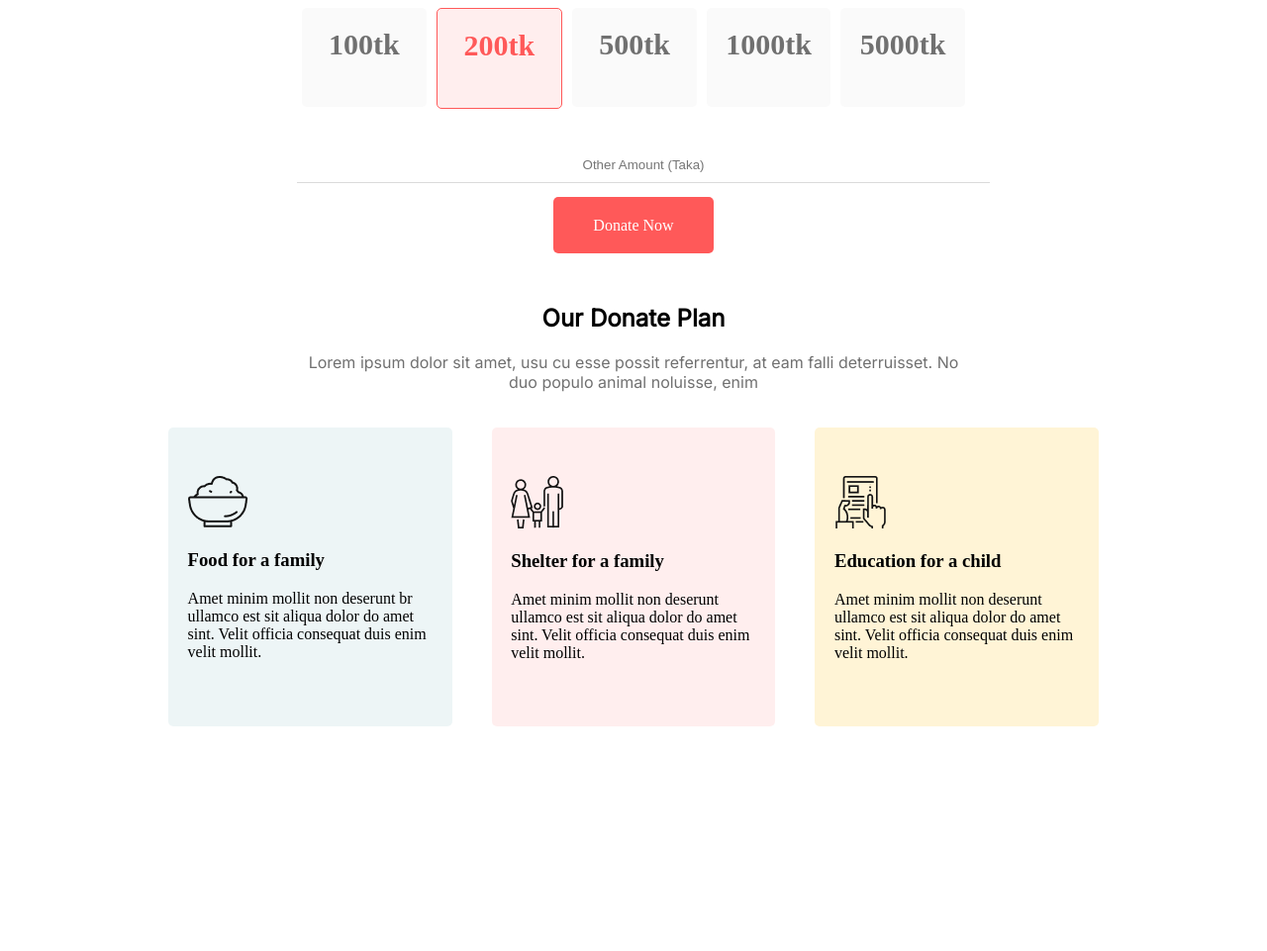
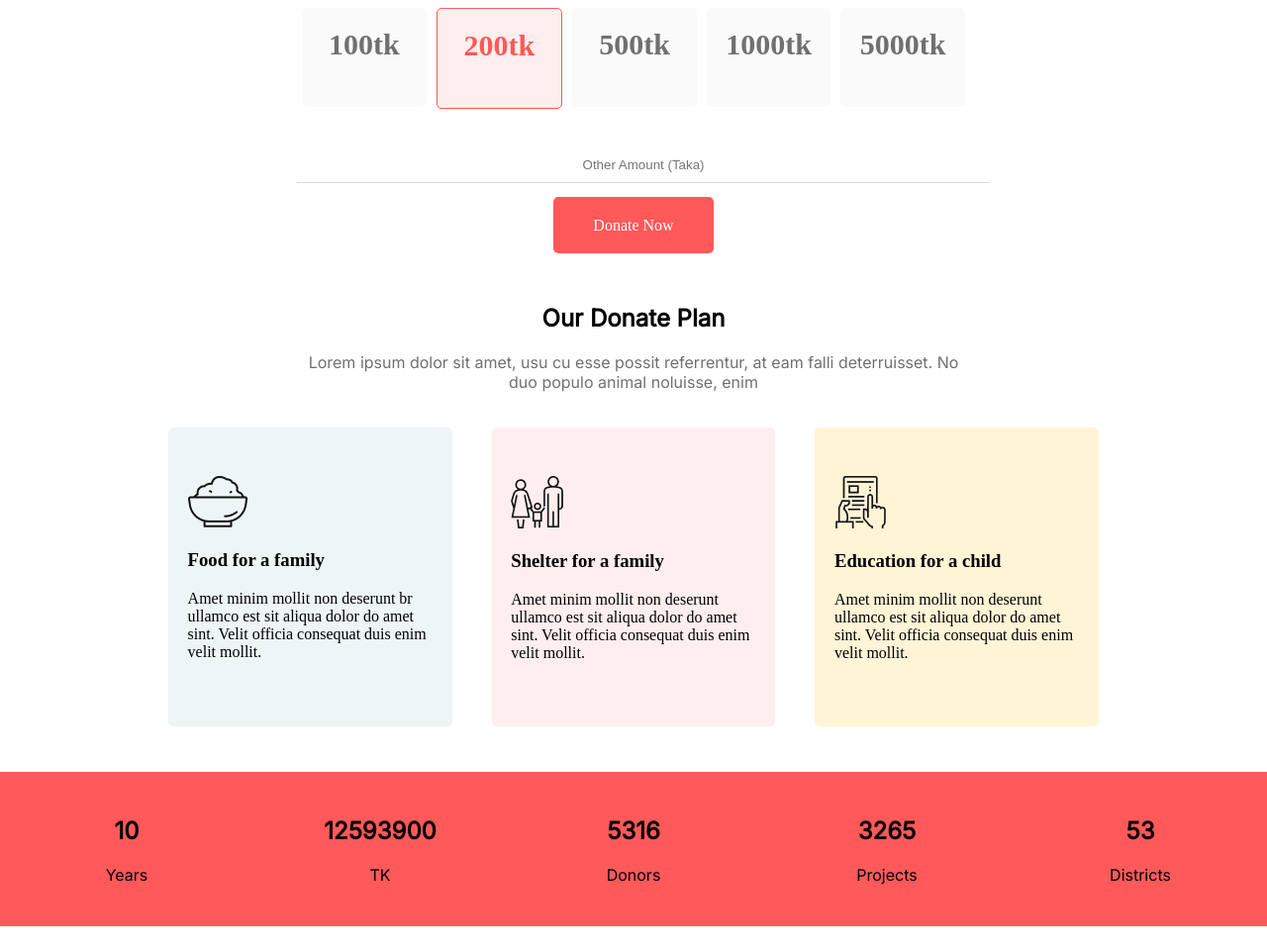
Before and after one commit to MDSajjadKhan39553/donate-us, a plain HTML site: page index.html in a window 1280 px wide. Shown: the part 961-1922 px from the top of the page at 99% size. Before the commit the page ends 1725 px from the top, so only its background shows below. Drawn offline with Linux system fonts and the light colour scheme.

Commit message:
donate count done

```diff
--- a/index.html
+++ b/index.html
@@ -70,6 +70,28 @@
             </div>
         </div>
     </section>
+    <section class="donate-count flexible-container">
+        <div class="count-width">
+            <h2>10</h2>
+            <p>Years</p>
+        </div>
+        <div class="count-width">
+            <h2>12593900</h2>
+            <p>TK</p>
+        </div>
+        <div class="count-width">
+            <h2>5316</h2>
+            <p>Donors</p>
+        </div>
+        <div class="count-width">
+            <h2>3265</h2>
+            <p>Projects</p>
+        </div>
+        <div class="count-width">
+            <h2>53</h2>
+            <p>Districts</p>
+        </div>
+    </section>
 </body>
 
 </html>
--- a/style.css
+++ b/style.css
@@ -110,3 +110,16 @@ input focus {
 .education {
     background: #FFF4D6;
 }
+
+.donate-count {
+    background-color: #FF5959;
+    margin: 2% 0;
+
+}
+
+.count-width {
+    padding: 2% 5%;
+    text-align: center;
+    width: 50%;
+    font-family: 'Inter', sans-serif;
+}
```
